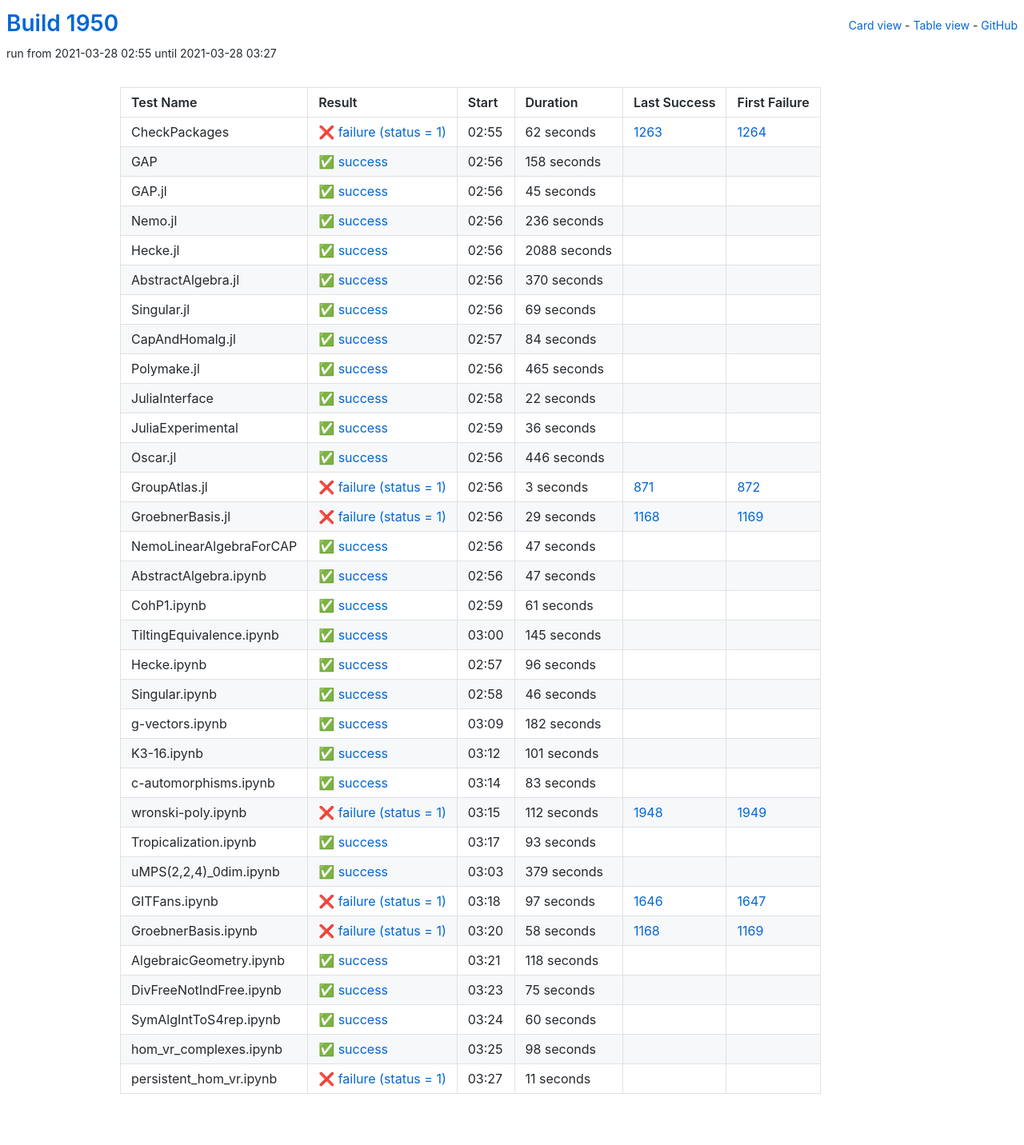
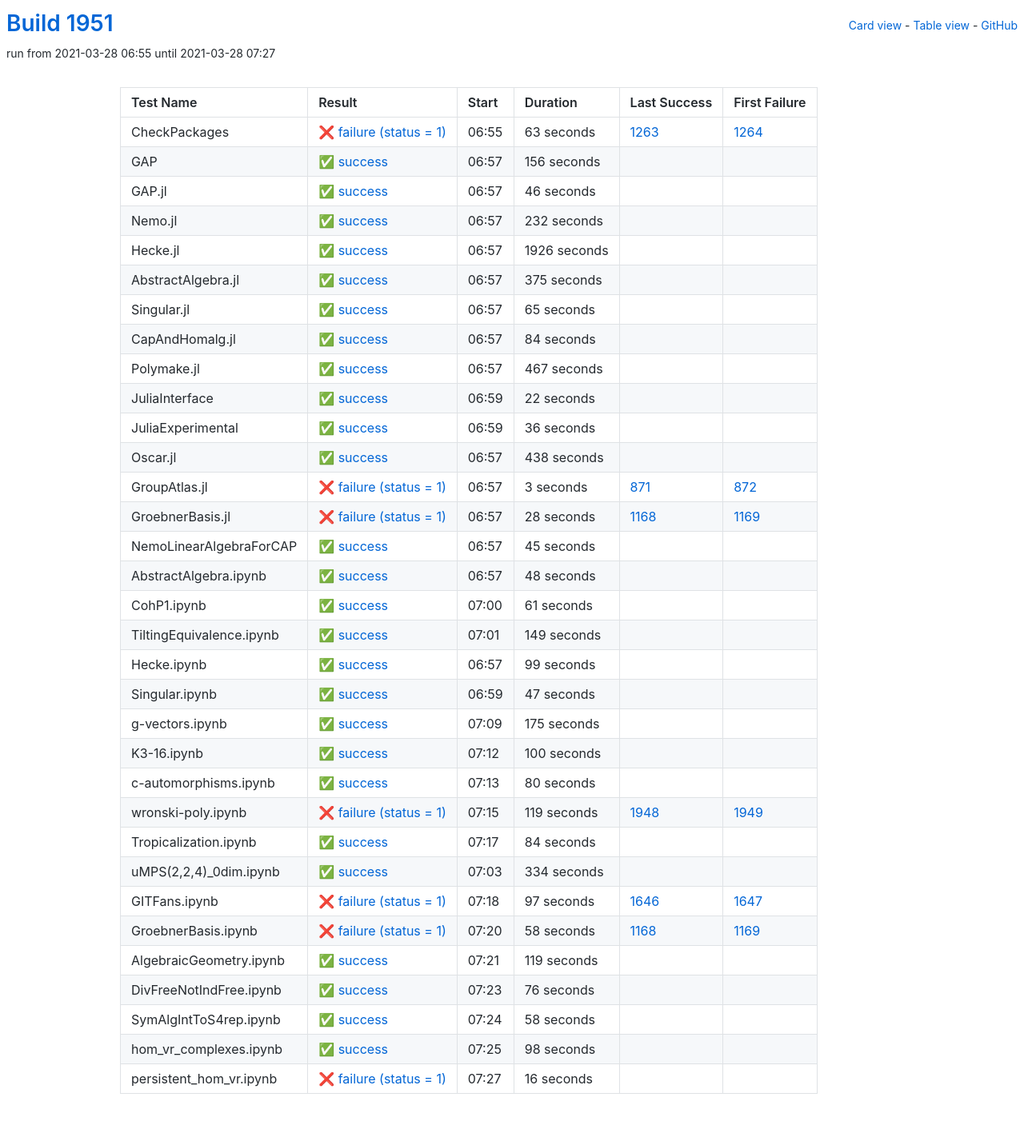
Before and after one commit to oscar-system/oscar-ci-status-stable, a Jekyll site: the page built from table.html, in a window 1280 px wide. Shown: the whole page at 80% size. Built offline with Jekyll 4.4.1, drawn with Linux system fonts in a browser that asks for light colours.

Commit message:
Build #1951

```diff
--- a/_data/ci.yml
+++ b/_data/ci.yml
@@ -1,6 +1,6 @@
 ---
-build: 1950
-build_url: https://oscarci.mathematik.uni-kl.de/job/oscar-stable/1950/
+build: 1951
+build_url: https://oscarci.mathematik.uni-kl.de/job/oscar-stable/1951/
 job: oscar-stable
 organization: oscar-system
 repo: oscar-ci-status-stable
@@ -8,92 +8,92 @@ repourl: https://github.com/oscar-system/oscar-ci-status-stable
 tests:
 - name: CheckPackages
   id: checkpackages
-  log: https://oscarci.mathematik.uni-kl.de/job/oscar-stable/1950/artifact/logs/build-1950/CheckPackages.log
-  start: 2021-03-28 02:55
+  log: https://oscarci.mathematik.uni-kl.de/job/oscar-stable/1951/artifact/logs/build-1951/CheckPackages.log
+  start: 2021-03-28 06:55
   success: false
   exitcode: 1
   status: failure
-  duration: 62
+  duration: 63
   last_success: 1263
   last_success_url: https://oscarci.mathematik.uni-kl.de/job/oscar-stable/1263/
   first_failure: 1264
   first_failure_url: https://oscarci.mathematik.uni-kl.de/job/oscar-stable/1264/
 - name: GAP
   id: gap
-  log: https://oscarci.mathematik.uni-kl.de/job/oscar-stable/1950/artifact/logs/build-1950/GAP.log
-  start: 2021-03-28 02:56
+  log: https://oscarci.mathematik.uni-kl.de/job/oscar-stable/1951/artifact/logs/build-1951/GAP.log
+  start: 2021-03-28 06:57
   success: true
   exitcode: 0
   status: success
-  duration: 158
+  duration: 156
   last_success: false
   last_success_url:
   first_failure: false
   first_failure_url:
 - name: GAP.jl
   id: gap-jl
-  log: https://oscarci.mathematik.uni-kl.de/job/oscar-stable/1950/artifact/logs/build-1950/GAP.jl.log
-  start: 2021-03-28 02:56
+  log: https://oscarci.mathematik.uni-kl.de/job/oscar-stable/1951/artifact/logs/build-1951/GAP.jl.log
+  start: 2021-03-28 06:57
   success: true
   exitcode: 0
   status: success
-  duration: 45
+  duration: 46
   last_success: false
   last_success_url:
   first_failure: false
   first_failure_url:
 - name: Nemo.jl
   id: nemo-jl
-  log: https://oscarci.mathematik.uni-kl.de/job/oscar-stable/1950/artifact/logs/build-1950/Nemo.jl.log
-  start: 2021-03-28 02:56
+  log: https://oscarci.mathematik.uni-kl.de/job/oscar-stable/1951/artifact/logs/build-1951/Nemo.jl.log
+  start: 2021-03-28 06:57
   success: true
   exitcode: 0
   status: success
-  duration: 236
+  duration: 232
   last_success: false
   last_success_url:
   first_failure: false
   first_failure_url:
 - name: Hecke.jl
   id: hecke-jl
-  log: https://oscarci.mathematik.uni-kl.de/job/oscar-stable/1950/artifact/logs/build-1950/Hecke.jl.log
-  start: 2021-03-28 02:56
+  log: https://oscarci.mathematik.uni-kl.de/job/oscar-stable/1951/artifact/logs/build-1951/Hecke.jl.log
+  start: 2021-03-28 06:57
   success: true
   exitcode: 0
   status: success
-  duration: 2088
+  duration: 1926
   last_success: false
   last_success_url:
   first_failure: false
   first_failure_url:
 - name: AbstractAlgebra.jl
   id: abstractalgebra-jl
-  log: https://oscarci.mathematik.uni-kl.de/job/oscar-stable/1950/artifact/logs/build-1950/AbstractAlgebra.jl.log
-  start: 2021-03-28 02:56
+  log: https://oscarci.mathematik.uni-kl.de/job/oscar-stable/1951/artifact/logs/build-1951/AbstractAlgebra.jl.log
+  start: 2021-03-28 06:57
   success: true
   exitcode: 0
   status: success
-  duration: 370
+  duration: 375
   last_success: false
   last_success_url:
   first_failure: false
   first_failure_url:
 - name: Singular.jl
   id: singular-jl
-  log: https://oscarci.mathematik.uni-kl.de/job/oscar-stable/1950/artifact/logs/build-1950/Singular.jl.log
-  start: 2021-03-28 02:56
+  log: https://oscarci.mathematik.uni-kl.de/job/oscar-stable/1951/artifact/logs/build-1951/Singular.jl.log
+  start: 2021-03-28 06:57
   success: true
   exitcode: 0
   status: success
-  duration: 69
+  duration: 65
   last_success: false
   last_success_url:
   first_failure: false
   first_failure_url:
 - name: CapAndHomalg.jl
   id: capandhomalg-jl
-  log: https://oscarci.mathematik.uni-kl.de/job/oscar-stable/1950/artifact/logs/build-1950/CapAndHomalg.jl.log
-  start: 2021-03-28 02:57
+  log: https://oscarci.mathematik.uni-kl.de/job/oscar-stable/1951/artifact/logs/build-1951/CapAndHomalg.jl.log
+  start: 2021-03-28 06:57
   success: true
   exitcode: 0
   status: success
@@ -104,20 +104,20 @@ tests:
   first_failure_url:
 - name: Polymake.jl
   id: polymake-jl
-  log: https://oscarci.mathematik.uni-kl.de/job/oscar-stable/1950/artifact/logs/build-1950/Polymake.jl.log
-  start: 2021-03-28 02:56
+  log: https://oscarci.mathematik.uni-kl.de/job/oscar-stable/1951/artifact/logs/build-1951/Polymake.jl.log
+  start: 2021-03-28 06:57
   success: true
   exitcode: 0
   status: success
-  duration: 465
+  duration: 467
   last_success: false
   last_success_url:
   first_failure: false
   first_failure_url:
 - name: JuliaInterface
   id: juliainterface
-  log: https://oscarci.mathematik.uni-kl.de/job/oscar-stable/1950/artifact/logs/build-1950/JuliaInterface.log
-  start: 2021-03-28 02:58
+  log: https://oscarci.mathematik.uni-kl.de/job/oscar-stable/1951/artifact/logs/build-1951/JuliaInterface.log
+  start: 2021-03-28 06:59
   success: true
   exitcode: 0
   status: success
@@ -128,8 +128,8 @@ tests:
   first_failure_url:
 - name: JuliaExperimental
   id: juliaexperimental
-  log: https://oscarci.mathematik.uni-kl.de/job/oscar-stable/1950/artifact/logs/build-1950/JuliaExperimental.log
-  start: 2021-03-28 02:59
+  log: https://oscarci.mathematik.uni-kl.de/job/oscar-stable/1951/artifact/logs/build-1951/JuliaExperimental.log
+  start: 2021-03-28 06:59
   success: true
   exitcode: 0
   status: success
@@ -140,20 +140,20 @@ tests:
   first_failure_url:
 - name: Oscar.jl
   id: oscar-jl
-  log: https://oscarci.mathematik.uni-kl.de/job/oscar-stable/1950/artifact/logs/build-1950/Oscar.jl.log
-  start: 2021-03-28 02:56
+  log: https://oscarci.mathematik.uni-kl.de/job/oscar-stable/1951/artifact/logs/build-1951/Oscar.jl.log
+  start: 2021-03-28 06:57
   success: true
   exitcode: 0
   status: success
-  duration: 446
+  duration: 438
   last_success: false
   last_success_url:
   first_failure: false
   first_failure_url:
 - name: GroupAtlas.jl
   id: groupatlas-jl
-  log: https://oscarci.mathematik.uni-kl.de/job/oscar-stable/1950/artifact/logs/build-1950/GroupAtlas.jl.log
-  start: 2021-03-28 02:56
+  log: https://oscarci.mathematik.uni-kl.de/job/oscar-stable/1951/artifact/logs/build-1951/GroupAtlas.jl.log
+  start: 2021-03-28 06:57
   success: false
   exitcode: 1
   status: failure
@@ -164,44 +164,44 @@ tests:
   first_failure_url: https://oscarci.mathematik.uni-kl.de/job/oscar-stable/872/
 - name: GroebnerBasis.jl
   id: groebnerbasis-jl
-  log: https://oscarci.mathematik.uni-kl.de/job/oscar-stable/1950/artifact/logs/build-1950/GroebnerBasis.jl.log
-  start: 2021-03-28 02:56
+  log: https://oscarci.mathematik.uni-kl.de/job/oscar-stable/1951/artifact/logs/build-1951/GroebnerBasis.jl.log
+  start: 2021-03-28 06:57
   success: false
   exitcode: 1
   status: failure
-  duration: 29
+  duration: 28
   last_success: 1168
   last_success_url: https://oscarci.mathematik.uni-kl.de/job/oscar-stable/1168/
   first_failure: 1169
   first_failure_url: https://oscarci.mathematik.uni-kl.de/job/oscar-stable/1169/
 - name: NemoLinearAlgebraForCAP
   id: nemolinearalgebraforcap
-  log: https://oscarci.mathematik.uni-kl.de/job/oscar-stable/1950/artifact/logs/build-1950/NemoLinearAlgebraForCAP.log
-  start: 2021-03-28 02:56
+  log: https://oscarci.mathematik.uni-kl.de/job/oscar-stable/1951/artifact/logs/build-1951/NemoLinearAlgebraForCAP.log
+  start: 2021-03-28 06:57
   success: true
   exitcode: 0
   status: success
-  duration: 47
+  duration: 45
   last_success: false
   last_success_url:
   first_failure: false
   first_failure_url:
 - name: AbstractAlgebra.ipynb
   id: abstractalgebra-ipynb
-  log: https://oscarci.mathematik.uni-kl.de/job/oscar-stable/1950/artifact/logs/build-1950/AbstractAlgebra.ipynb.log
-  start: 2021-03-28 02:56
+  log: https://oscarci.mathematik.uni-kl.de/job/oscar-stable/1951/artifact/logs/build-1951/AbstractAlgebra.ipynb.log
+  start: 2021-03-28 06:57
   success: true
   exitcode: 0
   status: success
-  duration: 47
+  duration: 48
   last_success: false
   last_success_url:
   first_failure: false
   first_failure_url:
 - name: CohP1.ipynb
   id: cohp1-ipynb
-  log: https://oscarci.mathematik.uni-kl.de/job/oscar-stable/1950/artifact/logs/build-1950/CohP1.ipynb.log
-  start: 2021-03-28 02:59
+  log: https://oscarci.mathematik.uni-kl.de/job/oscar-stable/1951/artifact/logs/build-1951/CohP1.ipynb.log
+  start: 2021-03-28 07:00
   success: true
   exitcode: 0
   status: success
@@ -212,116 +212,116 @@ tests:
   first_failure_url:
 - name: TiltingEquivalence.ipynb
   id: tiltingequivalence-ipynb
-  log: https://oscarci.mathematik.uni-kl.de/job/oscar-stable/1950/artifact/logs/build-1950/TiltingEquivalence.ipynb.log
-  start: 2021-03-28 03:00
+  log: https://oscarci.mathematik.uni-kl.de/job/oscar-stable/1951/artifact/logs/build-1951/TiltingEquivalence.ipynb.log
+  start: 2021-03-28 07:01
   success: true
   exitcode: 0
   status: success
-  duration: 145
+  duration: 149
   last_success: false
   last_success_url:
   first_failure: false
   first_failure_url:
 - name: Hecke.ipynb
   id: hecke-ipynb
-  log: https://oscarci.mathematik.uni-kl.de/job/oscar-stable/1950/artifact/logs/build-1950/Hecke.ipynb.log
-  start: 2021-03-28 02:57
+  log: https://oscarci.mathematik.uni-kl.de/job/oscar-stable/1951/artifact/logs/build-1951/Hecke.ipynb.log
+  start: 2021-03-28 06:57
   success: true
   exitcode: 0
   status: success
-  duration: 96
+  duration: 99
   last_success: false
   last_success_url:
   first_failure: false
   first_failure_url:
 - name: Singular.ipynb
   id: singular-ipynb
-  log: https://oscarci.mathematik.uni-kl.de/job/oscar-stable/1950/artifact/logs/build-1950/Singular.ipynb.log
-  start: 2021-03-28 02:58
+  log: https://oscarci.mathematik.uni-kl.de/job/oscar-stable/1951/artifact/logs/build-1951/Singular.ipynb.log
+  start: 2021-03-28 06:59
   success: true
   exitcode: 0
   status: success
-  duration: 46
+  duration: 47
   last_success: false
   last_success_url:
   first_failure: false
   first_failure_url:
 - name: g-vectors.ipynb
   id: g-vectors-ipynb
-  log: https://oscarci.mathematik.uni-kl.de/job/oscar-stable/1950/artifact/logs/build-1950/g-vectors.ipynb.log
-  start: 2021-03-28 03:09
+  log: https://oscarci.mathematik.uni-kl.de/job/oscar-stable/1951/artifact/logs/build-1951/g-vectors.ipynb.log
+  start: 2021-03-28 07:09
   success: true
   exitcode: 0
   status: success
-  duration: 182
+  duration: 175
   last_success: false
   last_success_url:
   first_failure: false
   first_failure_url:
 - name: K3-16.ipynb
   id: k3-16-ipynb
-  log: https://oscarci.mathematik.uni-kl.de/job/oscar-stable/1950/artifact/logs/build-1950/K3-16.ipynb.log
-  start: 2021-03-28 03:12
+  log: https://oscarci.mathematik.uni-kl.de/job/oscar-stable/1951/artifact/logs/build-1951/K3-16.ipynb.log
+  start: 2021-03-28 07:12
   success: true
   exitcode: 0
   status: success
-  duration: 101
+  duration: 100
   last_success: false
   last_success_url:
   first_failure: false
   first_failure_url:
 - name: c-automorphisms.ipynb
   id: c-automorphisms-ipynb
-  log: https://oscarci.mathematik.uni-kl.de/job/oscar-stable/1950/artifact/logs/build-1950/c-automorphisms.ipynb.log
-  start: 2021-03-28 03:14
+  log: https://oscarci.mathematik.uni-kl.de/job/oscar-stable/1951/artifact/logs/build-1951/c-automorphisms.ipynb.log
+  start: 2021-03-28 07:13
   success: true
   exitcode: 0
   status: success
-  duration: 83
+  duration: 80
   last_success: false
   last_success_url:
   first_failure: false
   first_failure_url:
 - name: wronski-poly.ipynb
   id: wronski-poly-ipynb
-  log: https://oscarci.mathematik.uni-kl.de/job/oscar-stable/1950/artifact/logs/build-1950/wronski-poly.ipynb.log
-  start: 2021-03-28 03:15
+  log: https://oscarci.mathematik.uni-kl.de/job/oscar-stable/1951/artifact/logs/build-1951/wronski-poly.ipynb.log
+  start: 2021-03-28 07:15
   success: false
   exitcode: 1
   status: failure
-  duration: 112
+  duration: 119
   last_success: 1948
   last_success_url: https://oscarci.mathematik.uni-kl.de/job/oscar-stable/1948/
   first_failure: 1949
   first_failure_url: https://oscarci.mathematik.uni-kl.de/job/oscar-stable/1949/
 - name: Tropicalization.ipynb
   id: tropicalization-ipynb
-  log: https://oscarci.mathematik.uni-kl.de/job/oscar-stable/1950/artifact/logs/build-1950/Tropicalization.ipynb.log
-  start: 2021-03-28 03:17
+  log: https://oscarci.mathematik.uni-kl.de/job/oscar-stable/1951/artifact/logs/build-1951/Tropicalization.ipynb.log
+  start: 2021-03-28 07:17
   success: true
   exitcode: 0
   status: success
-  duration: 93
+  duration: 84
   last_success: false
   last_success_url:
   first_failure: false
   first_failure_url:
 - name: uMPS(2,2,4)_0dim.ipynb
   id: umps-2-2-4-0dim-ipynb
-  log: https://oscarci.mathematik.uni-kl.de/job/oscar-stable/1950/artifact/logs/build-1950/uMPS-2-2-4-_0dim.ipynb.log
-  start: 2021-03-28 03:03
+  log: https://oscarci.mathematik.uni-kl.de/job/oscar-stable/1951/artifact/logs/build-1951/uMPS-2-2-4-_0dim.ipynb.log
+  start: 2021-03-28 07:03
   success: true
   exitcode: 0
   status: success
-  duration: 379
+  duration: 334
   last_success: false
   last_success_url:
   first_failure: false
   first_failure_url:
 - name: GITFans.ipynb
   id: gitfans-ipynb
-  log: https://oscarci.mathematik.uni-kl.de/job/oscar-stable/1950/artifact/logs/build-1950/GITFans.ipynb.log
-  start: 2021-03-28 03:18
+  log: https://oscarci.mathematik.uni-kl.de/job/oscar-stable/1951/artifact/logs/build-1951/GITFans.ipynb.log
+  start: 2021-03-28 07:18
   success: false
   exitcode: 1
   status: failure
@@ -332,8 +332,8 @@ tests:
   first_failure_url: https://oscarci.mathematik.uni-kl.de/job/oscar-stable/1647/
 - name: GroebnerBasis.ipynb
   id: groebnerbasis-ipynb
-  log: https://oscarci.mathematik.uni-kl.de/job/oscar-stable/1950/artifact/logs/build-1950/GroebnerBasis.ipynb.log
-  start: 2021-03-28 03:20
+  log: https://oscarci.mathematik.uni-kl.de/job/oscar-stable/1951/artifact/logs/build-1951/GroebnerBasis.ipynb.log
+  start: 2021-03-28 07:20
   success: false
   exitcode: 1
   status: failure
@@ -344,44 +344,44 @@ tests:
   first_failure_url: https://oscarci.mathematik.uni-kl.de/job/oscar-stable/1169/
 - name: AlgebraicGeometry.ipynb
   id: algebraicgeometry-ipynb
-  log: https://oscarci.mathematik.uni-kl.de/job/oscar-stable/1950/artifact/logs/build-1950/AlgebraicGeometry.ipynb.log
-  start: 2021-03-28 03:21
+  log: https://oscarci.mathematik.uni-kl.de/job/oscar-stable/1951/artifact/logs/build-1951/AlgebraicGeometry.ipynb.log
+  start: 2021-03-28 07:21
   success: true
   exitcode: 0
   status: success
-  duration: 118
+  duration: 119
   last_success: false
   last_success_url:
   first_failure: false
   first_failure_url:
 - name: DivFreeNotIndFree.ipynb
   id: divfreenotindfree-ipynb
-  log: https://oscarci.mathematik.uni-kl.de/job/oscar-stable/1950/artifact/logs/build-1950/DivFreeNotIndFree.ipynb.log
-  start: 2021-03-28 03:23
+  log: https://oscarci.mathematik.uni-kl.de/job/oscar-stable/1951/artifact/logs/build-1951/DivFreeNotIndFree.ipynb.log
+  start: 2021-03-28 07:23
   success: true
   exitcode: 0
   status: success
-  duration: 75
+  duration: 76
   last_success: false
   last_success_url:
   first_failure: false
   first_failure_url:
 - name: SymAlgIntToS4rep.ipynb
   id: symalginttos4rep-ipynb
-  log: https://oscarci.mathematik.uni-kl.de/job/oscar-stable/1950/artifact/logs/build-1950/SymAlgIntToS4rep.ipynb.log
-  start: 2021-03-28 03:24
+  log: https://oscarci.mathematik.uni-kl.de/job/oscar-stable/1951/artifact/logs/build-1951/SymAlgIntToS4rep.ipynb.log
+  start: 2021-03-28 07:24
   success: true
   exitcode: 0
   status: success
-  duration: 60
+  duration: 58
   last_success: false
   last_success_url:
   first_failure: false
   first_failure_url:
 - name: hom_vr_complexes.ipynb
   id: hom-vr-complexes-ipynb
-  log: https://oscarci.mathematik.uni-kl.de/job/oscar-stable/1950/artifact/logs/build-1950/hom_vr_complexes.ipynb.log
-  start: 2021-03-28 03:25
+  log: https://oscarci.mathematik.uni-kl.de/job/oscar-stable/1951/artifact/logs/build-1951/hom_vr_complexes.ipynb.log
+  start: 2021-03-28 07:25
   success: true
   exitcode: 0
   status: success
@@ -392,12 +392,12 @@ tests:
   first_failure_url:
 - name: persistent_hom_vr.ipynb
   id: persistent-hom-vr-ipynb
-  log: https://oscarci.mathematik.uni-kl.de/job/oscar-stable/1950/artifact/logs/build-1950/persistent_hom_vr.ipynb.log
-  start: 2021-03-28 03:27
+  log: https://oscarci.mathematik.uni-kl.de/job/oscar-stable/1951/artifact/logs/build-1951/persistent_hom_vr.ipynb.log
+  start: 2021-03-28 07:27
   success: false
   exitcode: 1
   status: failure
-  duration: 11
+  duration: 16
   last_success: false
   last_success_url:
   first_failure: false
```
Also changed, not shown: README.md.
